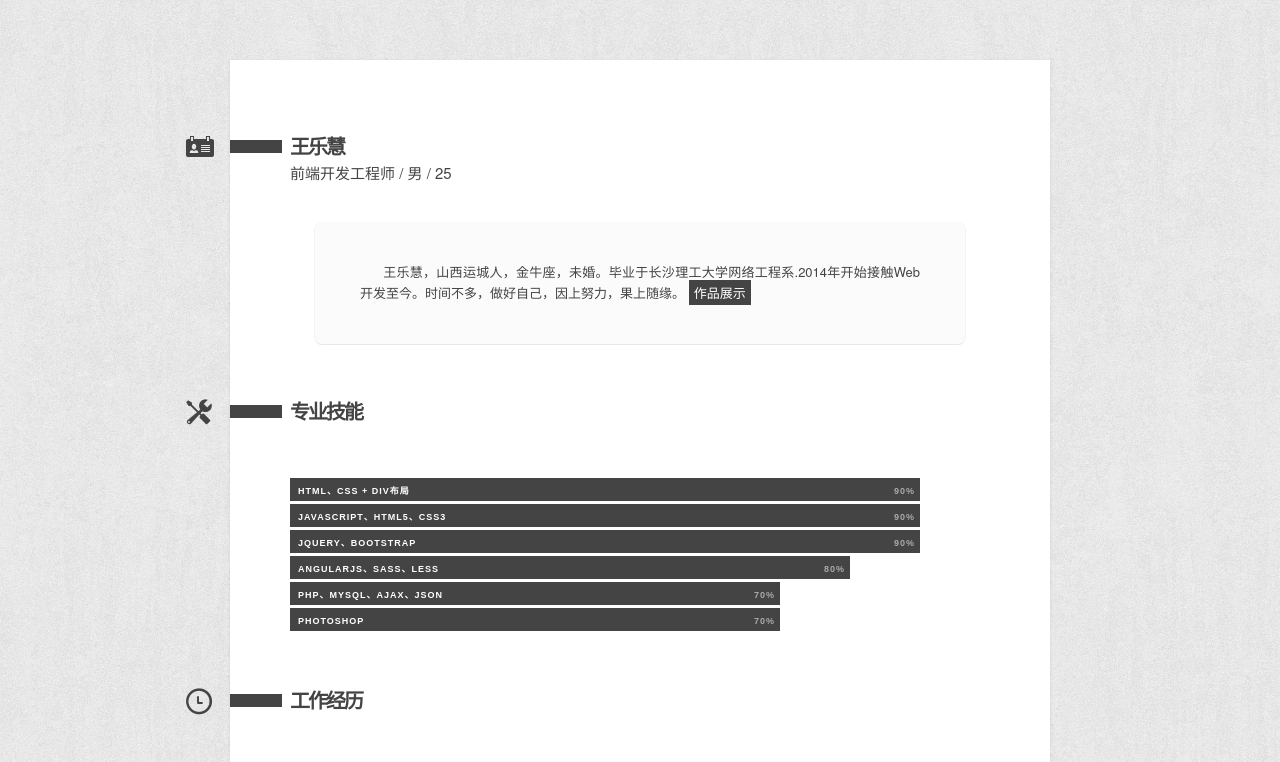
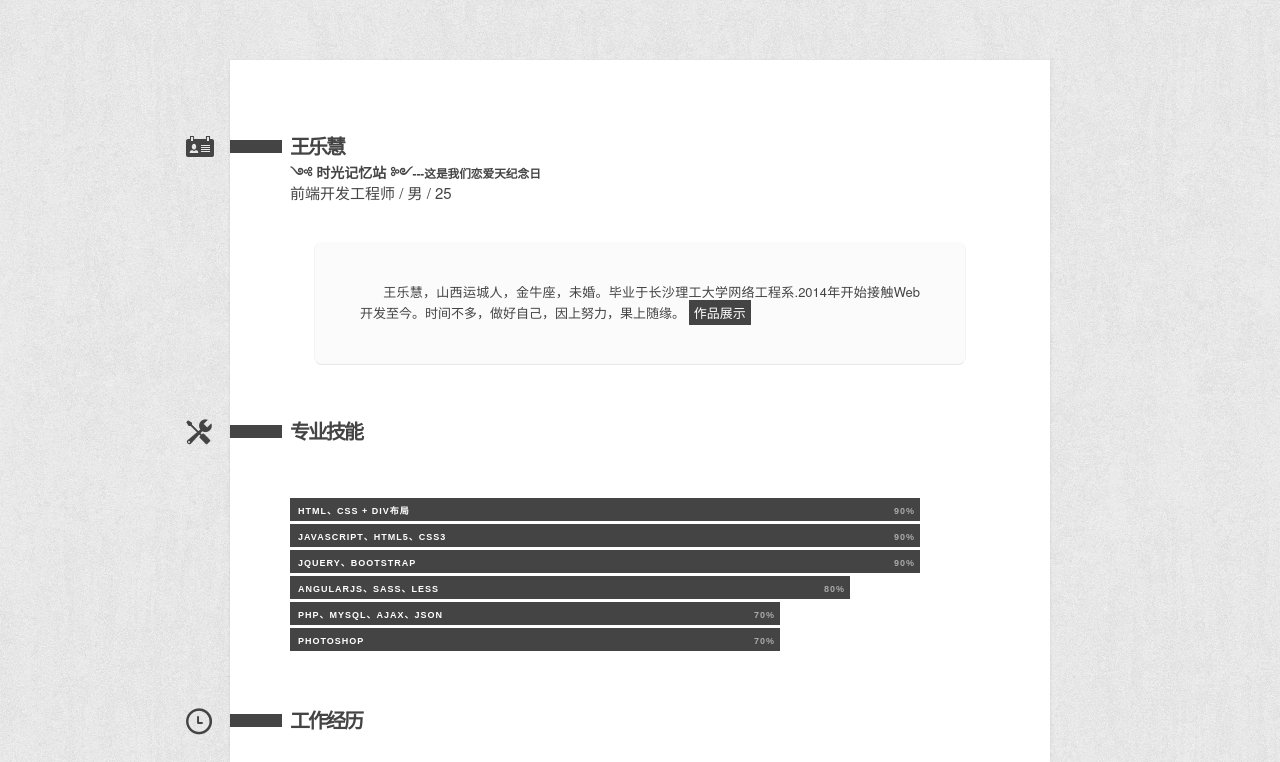
Before and after one commit to 1056237661/wlh.github.io, a plain HTML site: page index.html in a window 1280 px wide. Shown: the top 762 px of the page. Drawn offline with Linux system fonts and the light colour scheme.

Commit message:
Update index.html

```diff
--- a/index.html
+++ b/index.html
@@ -21,6 +21,7 @@
 
 <!--BIO-->
 <div id="bio">
+	<h3>༺ 时光记忆站 ༻<small>---这是我们恋爱</small><span id="result2"></span><small>天纪念日</small></h3>
 	<h2>前端开发工程师  / 男  / 25</h2>
 	<!--BIO PARAGRAPH-->
 	<p>
```
